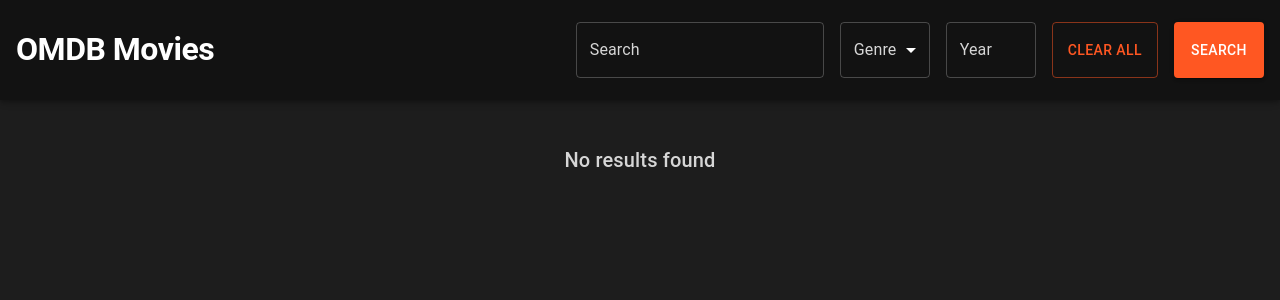
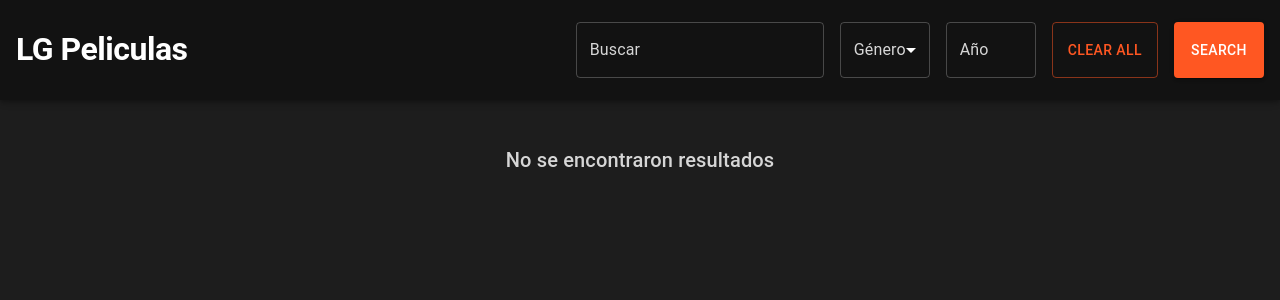
Before and after one commit to lewisggp/movie-app, a Next.js app: page /omdb/search in a window 1280 px wide. Shown: the top 300 px of the page. Built offline with nearby package versions, Linux system fonts and the light colour scheme.

Commit message:
change text to spanish

```diff
--- a/src/app/(pages)/layout.tsx
+++ b/src/app/(pages)/layout.tsx
@@ -15,7 +15,7 @@ export default function OMDBLayout({
 }) {
   return (
     <Providers>
-      <HorizontalLayout header={<Header title="OMDB Movies" />} >
+      <HorizontalLayout header={<Header title="LG Peliculas" />} >
         {children}
       </HorizontalLayout>
     </Providers>
--- a/src/components/omdb/EpisodeCard.tsx
+++ b/src/components/omdb/EpisodeCard.tsx
@@ -59,14 +59,14 @@ const EpisodeCard: React.FC<EpisodeCardProps> = ({ episode, index }) => {
       >
         <Box display="flex" justifyContent="space-between">
           <Typography variant="subtitle1" gutterBottom>
-            Episode {index + 1}: {episode.Title}
+            Episodio {index + 1}: {episode.Title}
           </Typography>
           <Typography variant="subtitle1" color="textSecondary">
-            {episode.Runtime || 'Unknown Duration'}
+            {episode.Runtime}
           </Typography>
         </Box>
         <Typography variant="body2" color="textSecondary">
-          {episode.Plot !== 'N/A' ? episode.Plot : 'Plot not available.'}
+          {episode.Plot !== 'N/A' ? episode.Plot : 'Descripción no disponible.'}
         </Typography>
       </Box>
     </Box>
--- a/src/components/omdb/EpisodesList.tsx
+++ b/src/components/omdb/EpisodesList.tsx
@@ -77,7 +77,7 @@ const EpisodesList: React.FC<EpisodesListProps> = ({ seriesId, totalSeasons }) =
     <Box>
       <Box display="flex" alignItems="center" mb={1}>
         <Typography variant="h5" sx={{ flexGrow: 1 }}>
-          Episodes
+          Episodios
         </Typography>
         <Select
           value={selectedSeason}
@@ -87,7 +87,7 @@ const EpisodesList: React.FC<EpisodesListProps> = ({ seriesId, totalSeasons }) =
         >
           {Array.from({ length: totalSeasons }, (_, i) => (
             <MenuItem key={i + 1} value={i + 1}>
-              Season {i + 1}
+              Temporada {i + 1}
             </MenuItem>
           ))}
         </Select>
--- a/src/components/omdb/MovieCardContent.tsx
+++ b/src/components/omdb/MovieCardContent.tsx
@@ -57,7 +57,7 @@ const MovieCardContent: React.FC<MovieContentProps> = ({ movie }) => {
       {/* Second Column */}
       <Grid item xs={12} sm={4}>
         <Typography variant="body2" color="textSecondary">
-          <strong>Genre: </strong>
+          <strong>Género: </strong>
           <span style={{ color: '#fff' }}>{movie?.Genre}</span>
         </Typography>
         <Typography variant="body2" color="textSecondary" sx={{ marginTop: 1 }}>
@@ -65,7 +65,7 @@ const MovieCardContent: React.FC<MovieContentProps> = ({ movie }) => {
           <span style={{ color: '#fff' }}>{movie?.Director}</span>
         </Typography>
         <Typography variant="body2" color="textSecondary" sx={{ marginTop: 1 }}>
-          <strong>Actors: </strong>
+          <strong>Actores: </strong>
           <span style={{ color: '#fff' }}>{movie?.Actors}</span>
         </Typography>
       </Grid>
--- a/src/components/omdb/MovieCardMedia.tsx
+++ b/src/components/omdb/MovieCardMedia.tsx
@@ -27,7 +27,7 @@ const MovieCardMedia: React.FC<MovieCardMediaProps> = ({ movie }) => {
   if (!movie) {
     return (
       <Typography variant="h6" color="textSecondary">
-        No data available
+        Datos no disponibles
       </Typography>
     );
   }
--- a/src/components/omdb/MovieSearch.tsx
+++ b/src/components/omdb/MovieSearch.tsx
@@ -56,7 +56,7 @@ const MovieSearch: React.FC = () => {
 
   const handleSearch = () => {
     if (!query.trim() && !genre) {
-      toast.error('Please enter a valid query');
+      toast.error('Porfavor introduce una palabra o género');
       return;
     }
 
@@ -76,18 +76,18 @@ const MovieSearch: React.FC = () => {
       }}
     >
       <TextField
-        label="Search"
+        label="Buscar"
         variant="outlined"
         value={query}
         onChange={(e) => setQuery(e.target.value)}
         sx={{ flexGrow: 1, maxWidth: 250, height: '56px' }}
       />
       <FormControl variant="outlined" sx={{ minWidth: 90 }}>
-        <InputLabel>Genre</InputLabel>
+        <InputLabel>Género</InputLabel>
         <Select
           value={genre}
           onChange={(e) => setGenre(e.target.value)}
-          label="Genre"
+          label="Género"
           sx={{ height: '56px' }}
         >
           <MenuItem value="">
@@ -106,7 +106,7 @@ const MovieSearch: React.FC = () => {
         onChange={(date: Date | null) => setYear(date)}
         showYearPicker
         dateFormat="yyyy"
-        customInput={<TextField label='Year' fullWidth sx={{ maxWidth: 90 }} />}
+        customInput={<TextField label='Año' fullWidth sx={{ maxWidth: 90 }} />}
         yearItemNumber={12}
       />
       <Button
--- a/src/views/omdb/search/index.tsx
+++ b/src/views/omdb/search/index.tsx
@@ -121,7 +121,7 @@ export default function OMDBMovieSearch() {
         }}>
             {searchResults.length === 0 && !loading && (
                 <Typography variant="h6" color="textSecondary" sx={{ mt: 4 }}>
-                    No results found
+                    No se encontraron resultados
                 </Typography>
             )}
             <MovieList searchResults={searchResults} />
```
